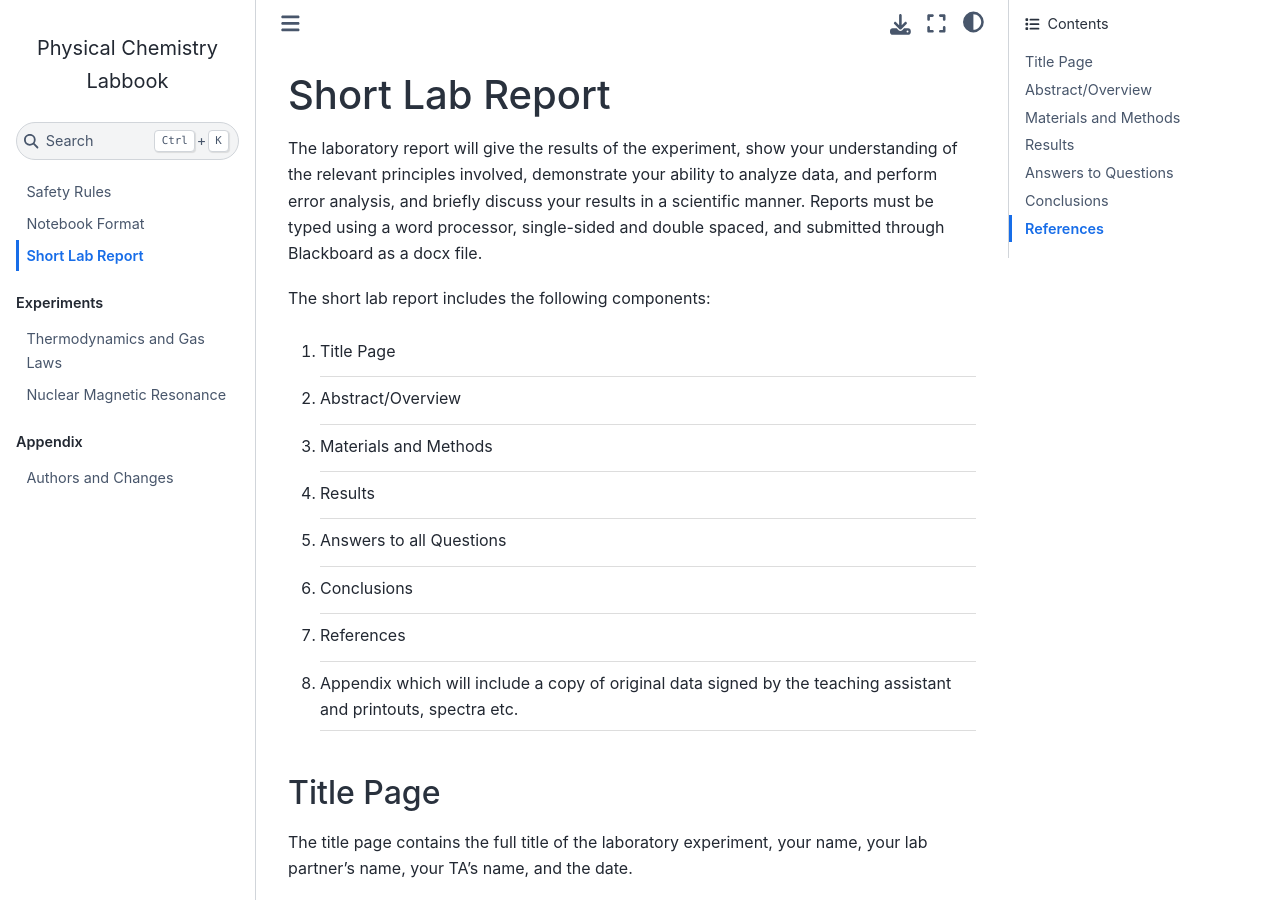
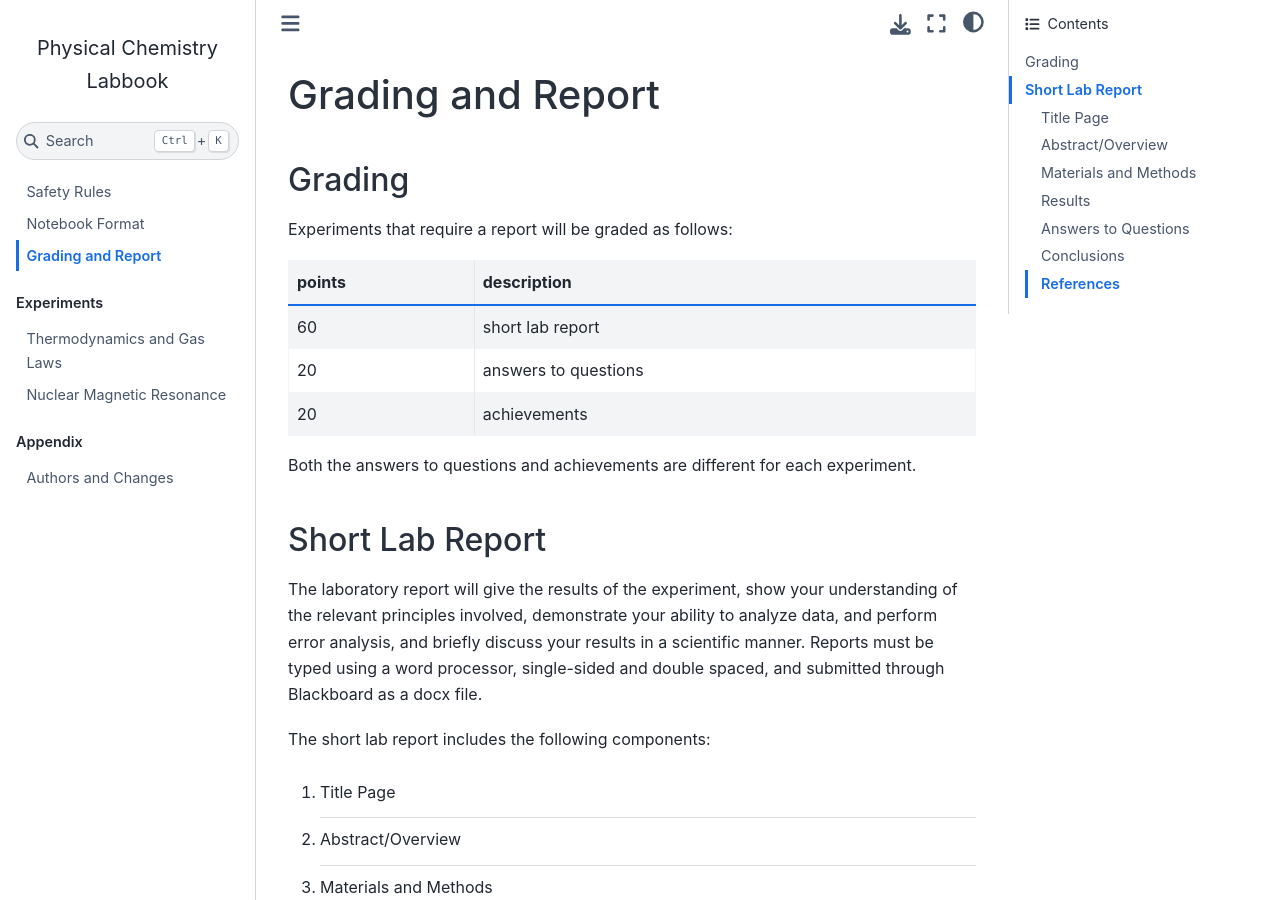
Before and after one commit to jlorieau/pchem_lab_book, a Sphinx documentation site: the page built from source/report/short.rst, in a window 1280 px wide and 900 px high. Built offline with Sphinx 7.4.7 and the Sphinx Book theme 1.1.4, drawn with Linux system fonts in a browser that asks for light colours.

Commit message:
Rename to Grading and Report, added grading section

```diff
--- a/source/report/short.rst
+++ b/source/report/short.rst
@@ -1,5 +1,28 @@
+Grading and Report
+******************
+
+Grading
+=======
+
+Experiments that require a report will be graded as follows:
+
+.. list-table::
+    :header-rows: 1
+
+    * - points
+      - description
+    * - 60
+      - short lab report
+    * - 20
+      - answers to questions
+    * - 20
+      - achievements
+
+Both the answers to questions and achievements are different for each
+experiment.
+
 Short Lab Report
-****************
+================
 
 The laboratory report will give the results of the experiment, show your
 understanding of the relevant principles involved, demonstrate your ability to
@@ -8,6 +31,7 @@ in a scientific manner. Reports must be typed using a word processor,
 single-sided and double spaced, and submitted through Blackboard as a docx file.
 
 The short lab report includes the following components:
+
 
 #. Title Page
 
@@ -27,13 +51,13 @@ The short lab report includes the following components:
    assistant and printouts, spectra etc.
 
 Title Page
-==========
+----------
 
 The title page contains the full title of the laboratory experiment, your name,
 your lab partner’s name, your TA’s name, and the date.
 
 Abstract/Overview
-=================
+-----------------
 
 **Length**: 1 paragraph, less than or equal to 5 sentences
 
@@ -56,7 +80,7 @@ been done. The use of first person is strictly avoided.
     hydrolysis and tracking the efficiency of proteases.
 
 Materials and Methods
-=====================
+---------------------
 
 **Length**: 1-2 paragraphs
 
@@ -70,7 +94,7 @@ specific equipment used and the general theory of the experimental methods.
 This can usually be done in a short paragraph.
 
 Results
-=======
+-------
 
 The results section should summarize the data from the experiments without
 discussing their implications. The data should be organized into tables,
@@ -98,14 +122,14 @@ on trivial details. Many students organize and write the results section
 before the rest of the report.
 
 Answers to Questions
-====================
+--------------------
 
 Write the question number and answer the **4** assigned questions. Include
 all derivations and write in descriptive paragraphs to receive all points.
 **Do not copy the question in your report**.
 
 Conclusions
-===========
+-----------
 
 **Length**: 1 paragraph
 
@@ -113,7 +137,7 @@ This is a short paragraph about purpose of experiment, results, errors,
 problems, with an emphasis upon your interpretation of your results.
 
 References
-==========
+----------
 
 This section lists all articles or books cited in your report. It is not the
 same as a bibliography, which simply lists references regardless of whether
```
